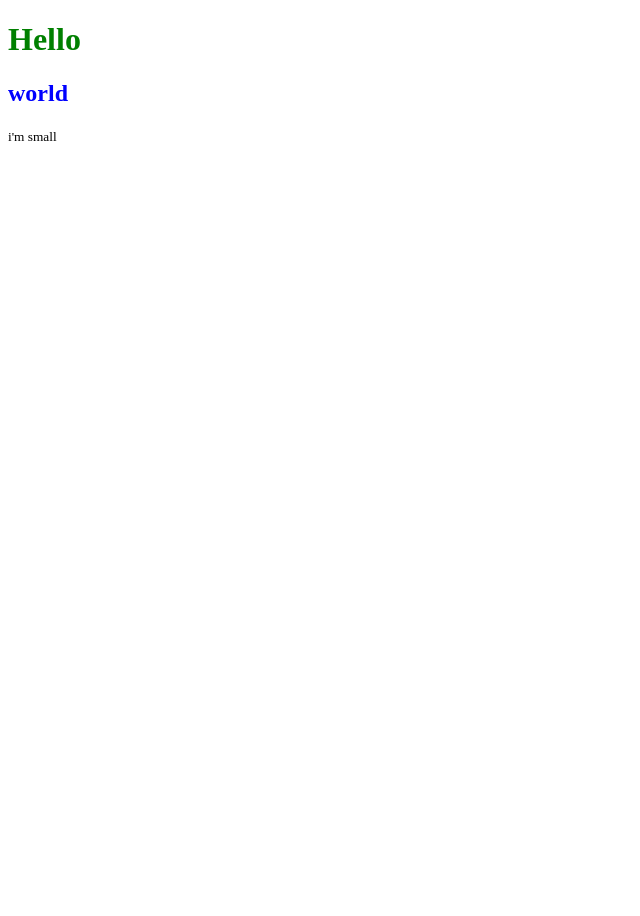
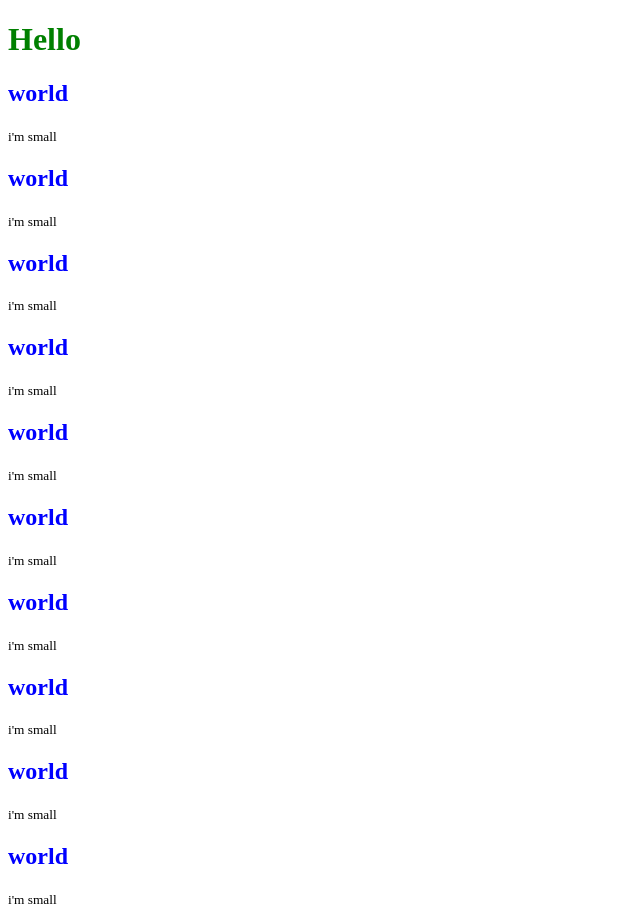
Before and after one commit to YestoryFornever/cloudmanager-react, a React app: page / in a window 1280 px wide. Shown: the whole page, without its empty margins (0-640 px from the left). Before the commit the page ends 800 px from the top, so only its background shows below. Built offline with nearby package versions, Linux system fonts and the light colour scheme.

Commit message:
使用循环
Tips：使用循环时，每个组件需要一个唯一的key

```diff
--- a/src/main.jsx
+++ b/src/main.jsx
@@ -4,7 +4,10 @@ import ReactDOM from 'react-dom';
 import $ from 'jquery';
 
 import SubMessage from './component';
-
+var submessages = [];
+for (var i = 0; i < 10; i++) {
+	submessages.push(<SubMessage key={i}/>);
+}
 class Hello extends React.Component{
 	clickMe(){
 		alert('你刚才点击了我！！');
@@ -12,7 +15,7 @@ class Hello extends React.Component{
 	render(){
 		return (<div>
 			<h1 onClick={this.clickMe}>Hello</h1>
-			<SubMessage/>
+			{submessages}
 		</div>);
 	}
 };
```
